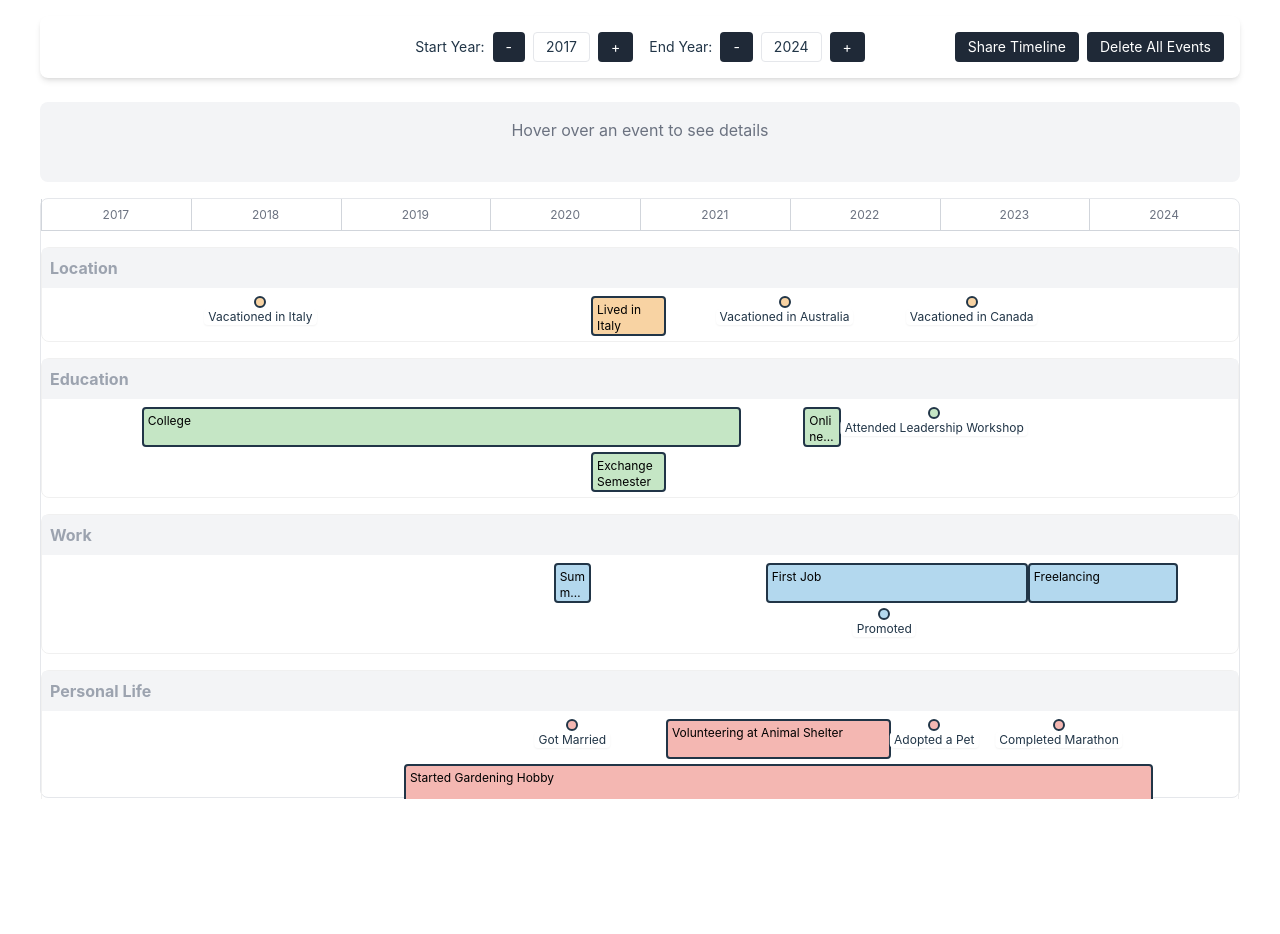
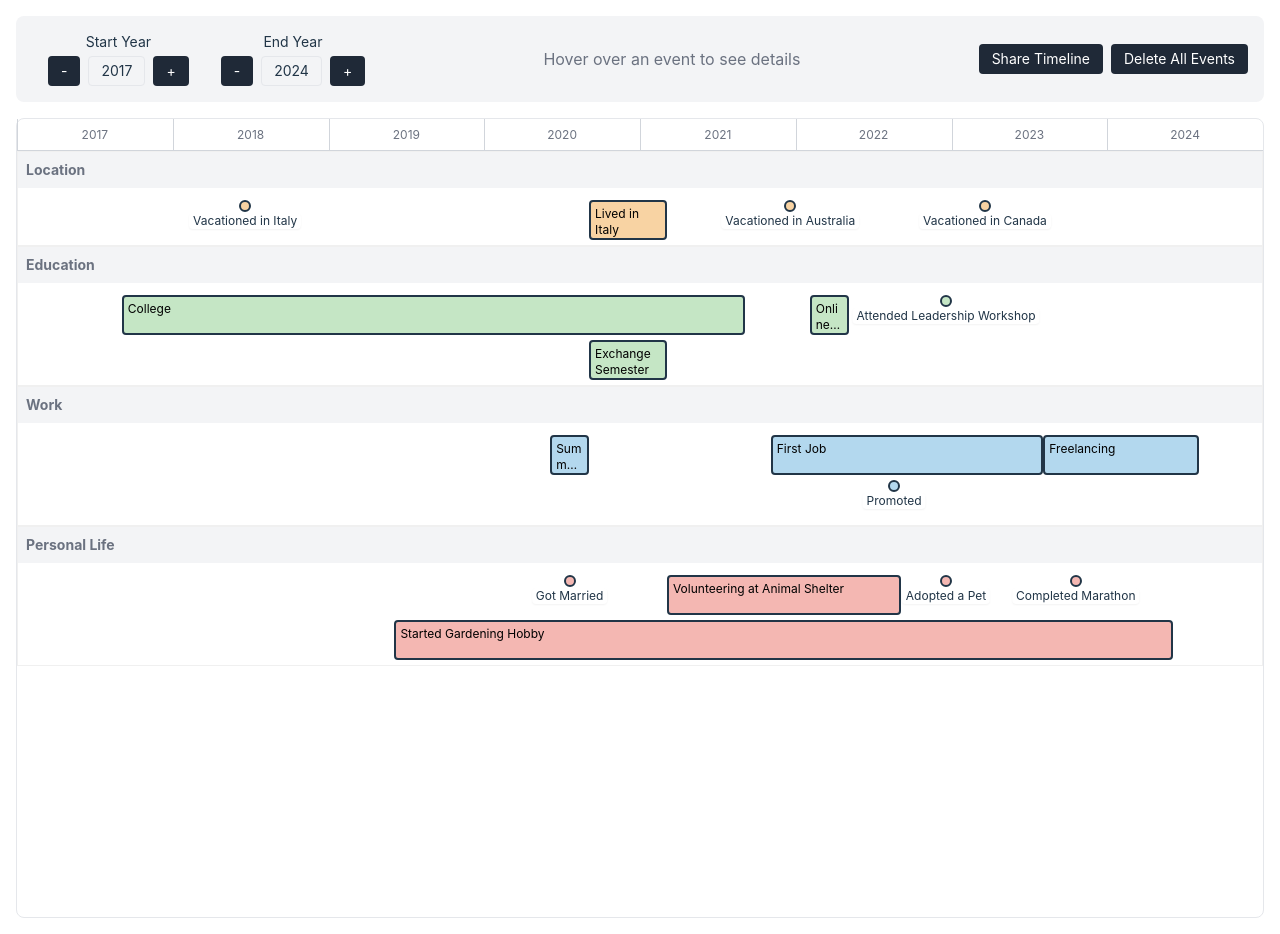
Before and after one commit to mxmws/timeline, a React (Vite) app: page / in a window 1280 px wide. Before the commit the page ends 814 px from the top, so only its background shows below. Built offline with nearby package versions, Linux system fonts and the light colour scheme.

Commit message:
layout adjustments

```diff
--- a/src/App.jsx
+++ b/src/App.jsx
@@ -364,12 +364,11 @@
           return (
             <div
               key={category.name}
-              className="items-center space-x-4 mb-4 category"
+              className="items-center space-x-4 mb-0 category"
               style={{
                 height: `${50 + ((maxRow + 1) * 45)}px`,
                 position: 'relative',
                 border: '1px solid #f0f0f0',
-                borderRadius: '8px',
                 padding: '10px 0'
               }}
               onClick={() =>
@@ -378,9 +377,10 @@
               onMouseEnter={() => setHoveredCategoryName(category.name)}
               onMouseLeave={() => setHoveredCategoryName(null)}
             >
-              <div className="absolute top-0 left-0 w-full bg-gray-100 p-2 rounded-t cursor-pointer">
-                <div className="font-bold text-md text-gray-400">{category.name}</div>
+              <div className="absolute top-0 left-0 w-full bg-gray-100 p-2 cursor-pointer">
+                <div className="font-bold text-sm text-gray-500">{category.name}</div>
               </div>
+
 
               <div
                 className="absolute top-12 right-0 w-full"
@@ -550,64 +550,8 @@
       className="flex justify-center items-center min-h-screen p-4"
       style={{ width: '100vw' }}
     >
-      <div className="w-full max-w-[1200px] mx-auto">
+      <div className="w-full max-w-[1600px] mx-auto">
 
-        <div className="bg-white shadow-md rounded-lg w-full mb-6">
-          <div className="relative mb-4 p-4">
-            {/* Centered Start Year and End Year */}
-            <div className="flex justify-center items-center space-x-4">
-              {[
-                {
-                  label: 'Start Year',
-                  value: startYear,
-                  type: 'start'
-                },
-                {
-                  label: 'End Year',
-                  value: endYear,
-                  type: 'end'
-                },
-              ].map(({ label, value, type }) => (
-                <div key={label} className="flex items-center space-x-2">
-                  <span className="text-sm">{label}:</span>
-                  <button
-                    className="px-3 py-1 text-sm text-white bg-gray-800 hover:bg-gray-700 rounded transition-colors"
-                    onClick={() => adjustYear(type, -1)}
-                  >
-                    -
-                  </button>
-                  <span className="px-3 py-1 text-sm border rounded">{value}</span>
-                  <button
-                    className="px-3 py-1 text-sm text-white bg-gray-800 hover:bg-gray-700 rounded transition-colors"
-                    onClick={() => adjustYear(type, 1)}
-                  >
-                    +
-                  </button>
-                </div>
-              ))}
-            </div>
-
-
-            <div className="absolute right-4 top-1/2 transform -translate-y-1/2 flex space-x-2">
-              <button
-                className="text-sm text-white bg-gray-800 hover:bg-gray-700 px-3 py-1 rounded transition-colors"
-                onClick={handleShare}
-              >
-                Share Timeline
-              </button>
-
-              {/* Delete All Events Button */}
-              <button
-                className="text-sm text-white bg-gray-800 hover:bg-gray-700 px-3 py-1 rounded transition-colors"
-                onClick={() => setShowDeleteConfirmation(true)}
-              >
-                Delete All Events
-              </button>
-            </div>
-
-
-          </div>
-        </div>
 
         {/* Delete All Events Confirmation Modal */}
         {showDeleteConfirmation && (
@@ -670,12 +614,38 @@
           </div>
         )}
 
-  <div
-  className="bg-gray-100 p-4 mb-4 rounded-lg text-center"
-  style={{ minHeight: '80px' }} // Adjust the height as needed
+
+
+
+        <div className="bg-gray-100 p-4 mb-4 rounded-lg">
+          <div className="flex justify-between items-center">
+            <div className="flex items-center space-x-4">
+              {[
+                { label: 'Start Year', value: startYear, type: 'start' },
+                { label: 'End Year', value: endYear, type: 'end' },
+              ].map(({ label, value, type }) => (
+                <div key={label} className="flex flex-col items-center mx-4">
+                  <span className="text-sm mb-1">{label}</span>
+                  <div className="flex items-center space-x-2">
+                    <button
+                      className="px-3 py-1 text-sm text-white bg-gray-800 hover:bg-gray-700 rounded transition-colors"
+                      onClick={() => adjustYear(type, -1)}
                     >
+                      -
+                    </button>
+                    <span className="px-3 py-1 text-sm border rounded">{value}</span>
+                    <button
+                      className="px-3 py-1 text-sm text-white bg-gray-800 hover:bg-gray-700 rounded transition-colors"
+                      onClick={() => adjustYear(type, 1)}
+                    >
+                      +
+                    </button>
+                  </div>
+                </div>
+              ))}          </div>
+
             {hoveredEventDetails ? (
-    <div>
+              <div className="text-center">
                 <div className="font-semibold">{hoveredEventDetails.name}</div>
                 <div>
                   {hoveredEventDetails.endDate
@@ -684,16 +654,34 @@
                 </div>
               </div>
             ) : (
-    <div className="text-gray-500">Hover over an event to see details</div>
+              <div className="text-center text-gray-500">Hover over an event to see details</div>
             )}
+
+            <div className="flex space-x-2">
+              <button
+                className="text-sm text-white bg-gray-800 hover:bg-gray-700 px-3 py-1 rounded transition-colors"
+                onClick={handleShare}
+              >
+                Share Timeline
+              </button>
+              <button
+                className="text-sm text-white bg-gray-800 hover:bg-gray-700 px-3 py-1 rounded transition-colors"
+                onClick={() => setShowDeleteConfirmation(true)}
+              >
+                Delete All Events
+              </button>
             </div>
+          </div>
+        </div>
+
+
 
 
 
         <div
           ref={containerRef}
           className="border rounded-lg relative w-full"
-          style={{ height: '600px' }}
+          style={{ height: '800px' }}
           onMouseEnter={() => setIsTimelineHovered(true)}
           onMouseLeave={() => setIsTimelineHovered(false)}
         >
@@ -702,7 +690,7 @@
           </div>
 
           <div className="relative overflow-y-auto" style={{ height: 'calc(100% - 30px)' }}>
-            <div className="min-h-full px-0 py-4">
+            <div className="min-h-full px-0 py-0">
               {containerWidth > 0 && renderEventsWithButtons()}
             </div>
           </div>
```
Lines whose indentation alone changed are shown as unchanged.
